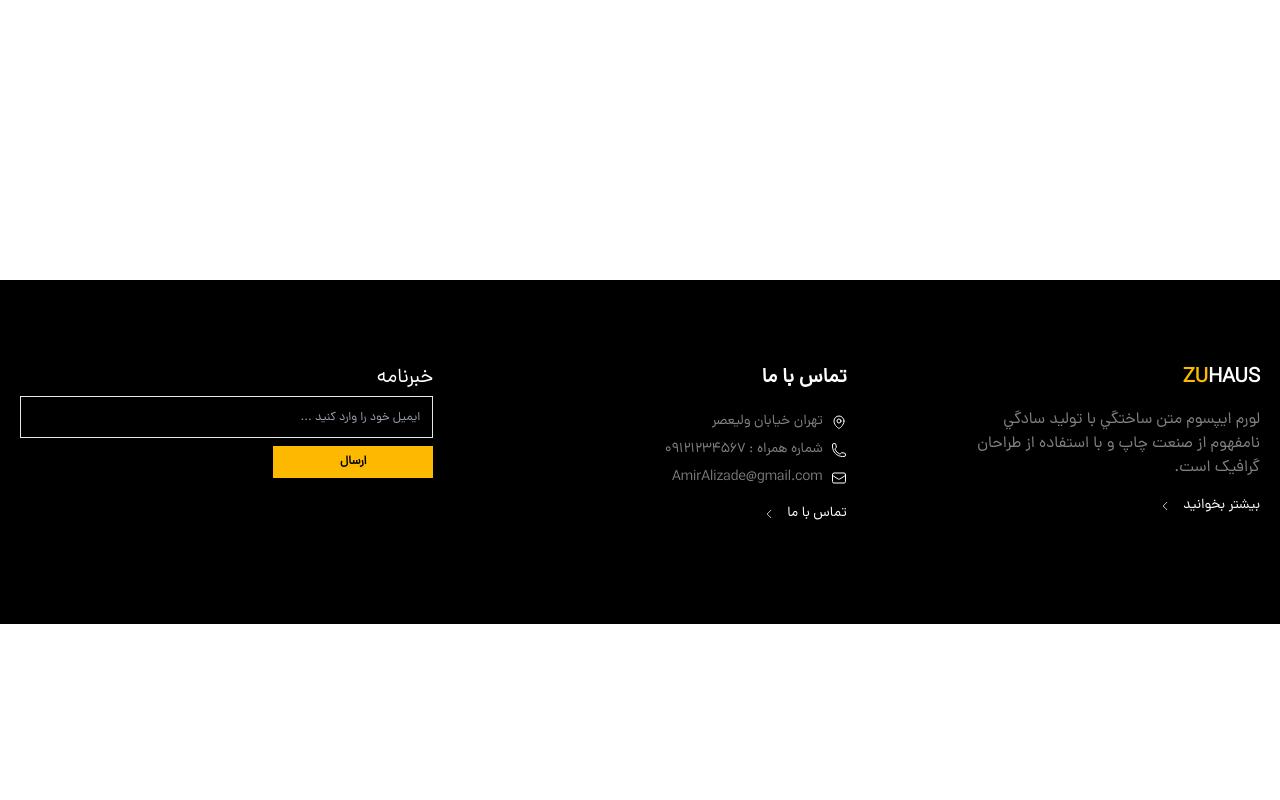
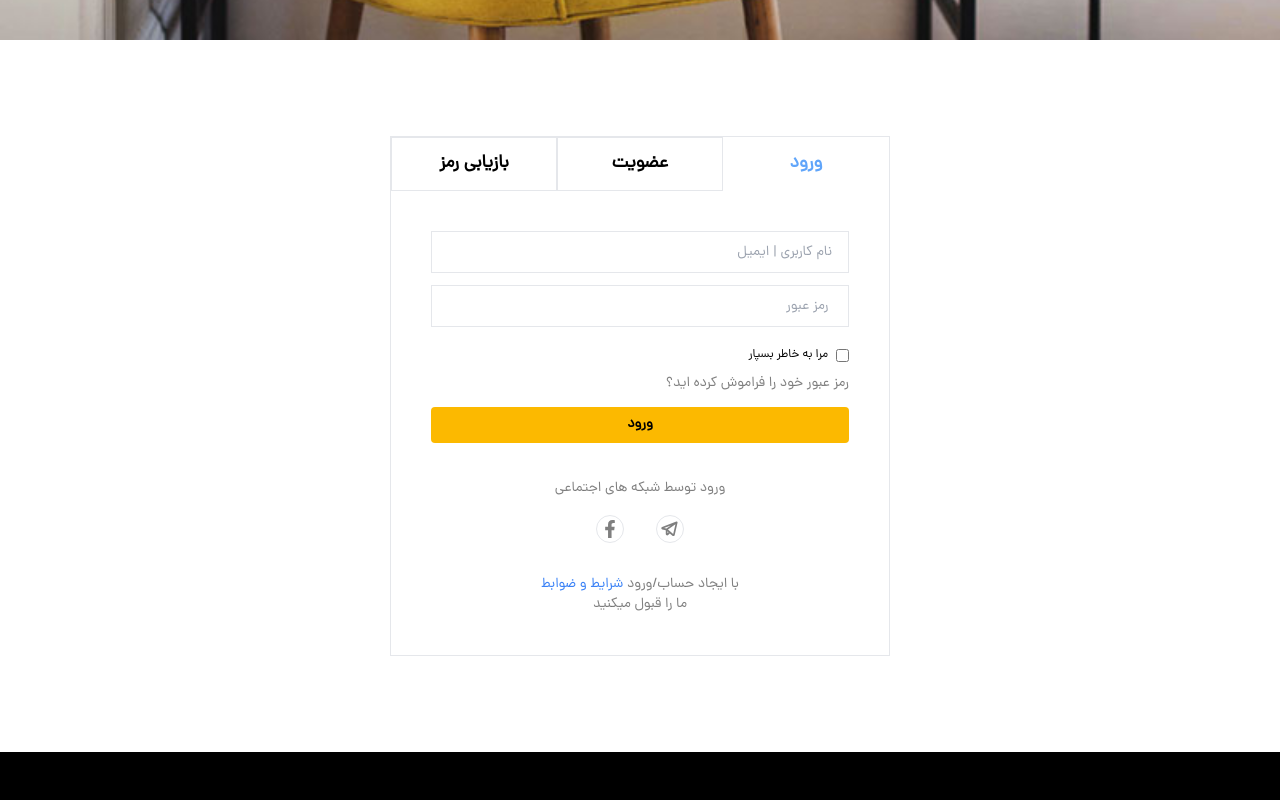
Before and after one commit to amiralizadde/Next-Estate, a Next.js app: page /auth/signin in a window 1280 px wide. Before the commit this address had no page. Shown: the part 520-1320 px from the top of the page. Before the commit the page ends 1144 px from the top, so only its background shows below. Built offline with nearby package versions, Linux system fonts and the light colour scheme.

Commit message:
add auth user pages

```diff
--- /dev/null
+++ b/components/modules/HeaderAuth.js
@@ -0,0 +1,17 @@
+import React from 'react'
+
+const HeaderAuth = () => {
+  return (
+    <header className="w-full">
+    <div>
+      <img
+        src="/homeImage/house5.jpg"
+        className="h-[70vh] w-full object-cover "
+        alt=""
+      />
+    </div>
+  </header>
+  )
+}
+
+export default HeaderAuth
--- a/components/modules/Navbar.js
+++ b/components/modules/Navbar.js
@@ -56,9 +56,9 @@ const Navbar = () => {
               <span className="text-xs font-Dana font-bold ">افزودن ملک</span>
             </p>
           </button>
-          <button className="py-2 px-[11px] border  border-black rounded-sm lg:border-white ">
+          <Link href='/auth/signin' className="py-2 px-[11px] border  border-black rounded-sm lg:border-white ">
             <UserIcon className="w-5 lg:text-white" />
-          </button>
+          </Link>
         </div>
       </div>
       {/* ---collaps Menu ---- */}
--- /dev/null
+++ b/components/modules/NavbarAuth.js
@@ -0,0 +1,40 @@
+import Link from "next/link";
+import { useRouter } from "next/router";
+import React from "react";
+
+const NavbarAuth = () => {
+
+    let router = useRouter()
+
+  return (
+    <div className="">
+      <nav className=" flex items-center justify-center w-full h-[54px]">
+
+        <div className="grid grid-cols-3  w-full h-full child:flex child:items-center child:justify-center  ">
+          <Link href="/auth/signin" className={` ${router.pathname === '/auth/signin' ? 'text-blue-400 border-b-0' : 'border'} text-lg font-bold`}>
+            ورود
+          </Link>
+          <Link href="/auth/signup" className={` ${router.pathname === '/auth/signup' ? 'text-blue-400 border-b-0' : 'border'} text-lg font-bold`}>
+            عضویت
+          </Link>
+          <Link href="/auth/passwordRecovery" className={` ${router.pathname === '/auth/passwordRecovery' ? 'text-blue-400 border-b-0' : 'border'} text-lg font-bold`}>
+            بازیابی رمز
+          </Link>
+
+        </div>
+
+        {/* <div className=" h-full  text-center flex items-center justify-center w-1/3">
+
+        </div>
+        <div className=" h-full  text-center flex items-center justify-center w-1/3">
+
+        </div>
+        <div className=" h-full  text-center flex items-center justify-center w-1/3">
+
+        </div> */}
+      </nav>
+    </div>
+  );
+};
+
+export default NavbarAuth;
--- /dev/null
+++ b/pages/auth/passwordRecovery.js
@@ -0,0 +1,32 @@
+import HeaderAuth from '@/components/modules/HeaderAuth'
+import NavbarAuth from '@/components/modules/NavbarAuth'
+import Link from 'next/link'
+import React from 'react'
+
+const passwordRecovery = () => {
+  return (
+    <div className="flex flex-col items-center justify-center">
+    <HeaderAuth />
+    <div className="my-24 min-h-80 w-[500px] border ">
+      <NavbarAuth />
+
+      <form action="#" className="p-10">
+        <input
+          type="text"
+          className="border w-full p-2 placeholder:ps-2 placeholder:text-sm my-3"
+          placeholder="  نام کاربری | ایمیل را وارد کنید"
+        />
+
+
+        <Link href="/">
+          <button className="bg-yellow-100 w-full my-3 text-center text-sm font-bold py-2 rounded">
+            رمز عبور جدید
+          </button>
+        </Link>
+      </form>
+    </div>
+  </div>
+  )
+}
+
+export default passwordRecovery
--- /dev/null
+++ b/pages/auth/signin.js
@@ -0,0 +1,73 @@
+import NavbarAuth from "@/components/modules/NavbarAuth";
+import Link from "next/link";
+import React from "react";
+import { PiTelegramLogoBold } from "react-icons/pi";
+import { FaFacebookF } from "react-icons/fa";
+import HeaderAuth from "@/components/modules/HeaderAuth";
+
+const signin = () => {
+  return (
+    <div className="flex flex-col items-center justify-center">
+      <HeaderAuth />
+      <div className="my-24 min-h-96 w-[500px] border ">
+        <NavbarAuth />
+
+        <form action="#" className="p-10">
+          <input
+            type="text"
+            className="border w-full p-2 placeholder:ps-2 placeholder:text-sm"
+            placeholder="نام کاربری | ایمیل"
+          />
+          <input
+            type="password"
+            className="border w-full p-2 placeholder:ps-2 placeholder:text-sm my-3"
+            placeholder=" رمز عبور "
+          />
+          <div className="flex items-center my-2">
+            <input type="checkbox" id="rememberUserPassword" />
+            <label htmlFor="rememberUserPassword" className="text-xs mx-2">
+              مرا به خاطر بسپار
+            </label>
+          </div>
+          <div>
+            <Link
+              href="/auth/passwordRecovery"
+              className="text-black/50 text-sm"
+            >
+              رمز عبور خود را فراموش کرده اید؟
+            </Link>
+          </div>
+
+          <div className="bg-yellow-100 w-full my-3 text-center text-sm font-bold py-2 rounded">
+            <Link href="/"> ورود </Link>
+          </div>
+
+          <div className=" text-center flex flex-col items-center justify-center mt-5">
+            <p className="text-sm text-black/50 py-4">
+              <span className=""> ورود توسط شبکه های اجتماعی </span>
+              <span className="py-4  flex items-center justify-center child:mx-4   child:text-xl">
+                <span className="border rounded-full p-1 ">
+                  {" "}
+                  <PiTelegramLogoBold className="w-[18px] h-[18px] " />{" "}
+                </span>
+                <span className="border rounded-full p-1 ">
+                  {" "}
+                  <FaFacebookF className="w-[18px] h-[18px] " />{" "}
+                </span>
+              </span>
+            </p>
+            <p className="text-sm text-black/50 w-1/2">
+              با ایجاد حساب/ورود{" "}
+              <span className="text-blue-500 cursor-pointer">
+                شرایط و ضوابط
+              </span>{" "}
+              ما را قبول میکنید
+            </p>
+          </div>
+        </form>
+      </div>
+    </div>
+  );
+};
+
+export default signin;
--- /dev/null
+++ b/pages/auth/signup.js
@@ -0,0 +1,77 @@
+import HeaderAuth from "@/components/modules/HeaderAuth";
+import NavbarAuth from "@/components/modules/NavbarAuth";
+import Link from "next/link";
+import React from "react";
+import { FaFacebookF } from "react-icons/fa";
+import { PiTelegramLogoBold } from "react-icons/pi";
+
+const signup = () => {
+  return (
+    <div className="flex flex-col items-center justify-center">
+      <HeaderAuth />
+      <div className="my-24 min-h-96 w-[500px] border ">
+        <NavbarAuth />
+
+        <form action="#" className="p-10">
+          <input
+            type="text"
+            className="border w-full p-2 placeholder:ps-2 placeholder:text-sm my-3"
+            placeholder="نام کاربری | ایمیل"
+          />
+          <input
+            type="email"
+            className="border w-full p-2 placeholder:ps-2 placeholder:text-sm my-3"
+            placeholder=" ایمیل"
+          />
+          <input
+            type="password"
+            className="border w-full p-2 placeholder:ps-2 placeholder:text-sm my-3"
+            placeholder=" رمز عبور "
+          />
+          <input
+            type="password"
+            className="border w-full p-2 placeholder:ps-2 placeholder:text-sm my-3"
+            placeholder=" تکرار رمز عبور "
+          />
+          <div className=" text-black/75 text-justify my-2">
+            داده های شخصی شما برای پشتیبانی از تجربه شما در سراسر این وب سایت،
+            مدیریت دسترسی به حساب شما، و برای اهداف دیگری که در ما توضیح داده
+            شده است، استفاده خواهد شد
+            <span className="hover:text-blue-500 cursor-pointer underline ">
+              سیاست حفظ حریم خصوصی.
+            </span>
+          </div>
+
+          <Link href="/">
+            <button className="bg-yellow-100 w-full my-3 text-center text-sm font-bold py-2 rounded">
+              عضویت
+            </button>
+          </Link>
+
+          <div className=" text-center flex flex-col items-center justify-center mt-5">
+            <p className="text-sm text-black/50 py-4">
+              <span className=""> ورود توسط شبکه های اجتماعی </span>
+              <span className="py-4  flex items-center justify-center child:mx-4   child:text-xl">
+                <span className="border rounded-full p-1 ">
+                  <PiTelegramLogoBold className="w-[18px] h-[18px] " />
+                </span>
+                <span className="border rounded-full p-1 ">
+                  <FaFacebookF className="w-[18px] h-[18px] " />
+                </span>
+              </span>
+            </p>
+            <p className="text-sm text-black/50 w-1/2">
+              با ایجاد حساب/ورود
+              <span className="text-blue-500 cursor-pointer mx-1">
+                شرایط و ضوابط
+              </span>
+              ما را قبول میکنید
+            </p>
+          </div>
+        </form>
+      </div>
+    </div>
+  );
+};
+
+export default signup;
```
